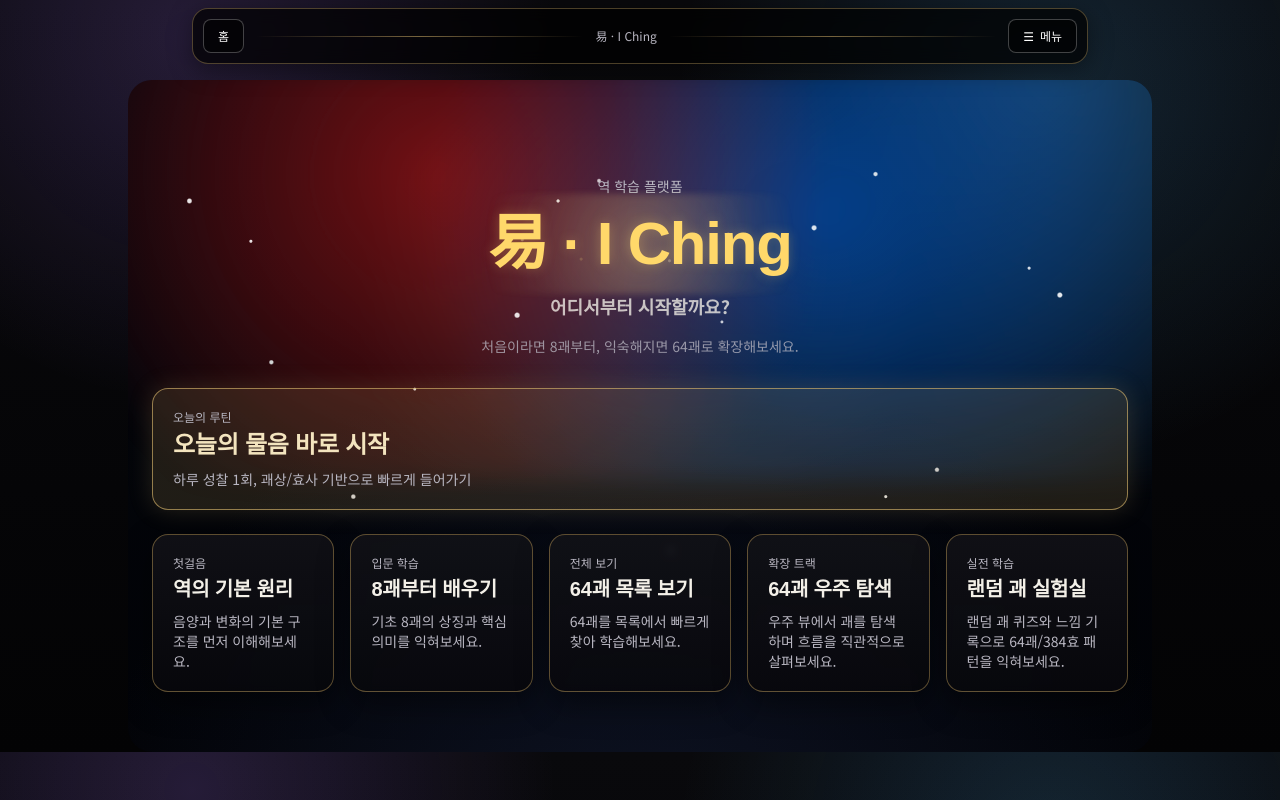
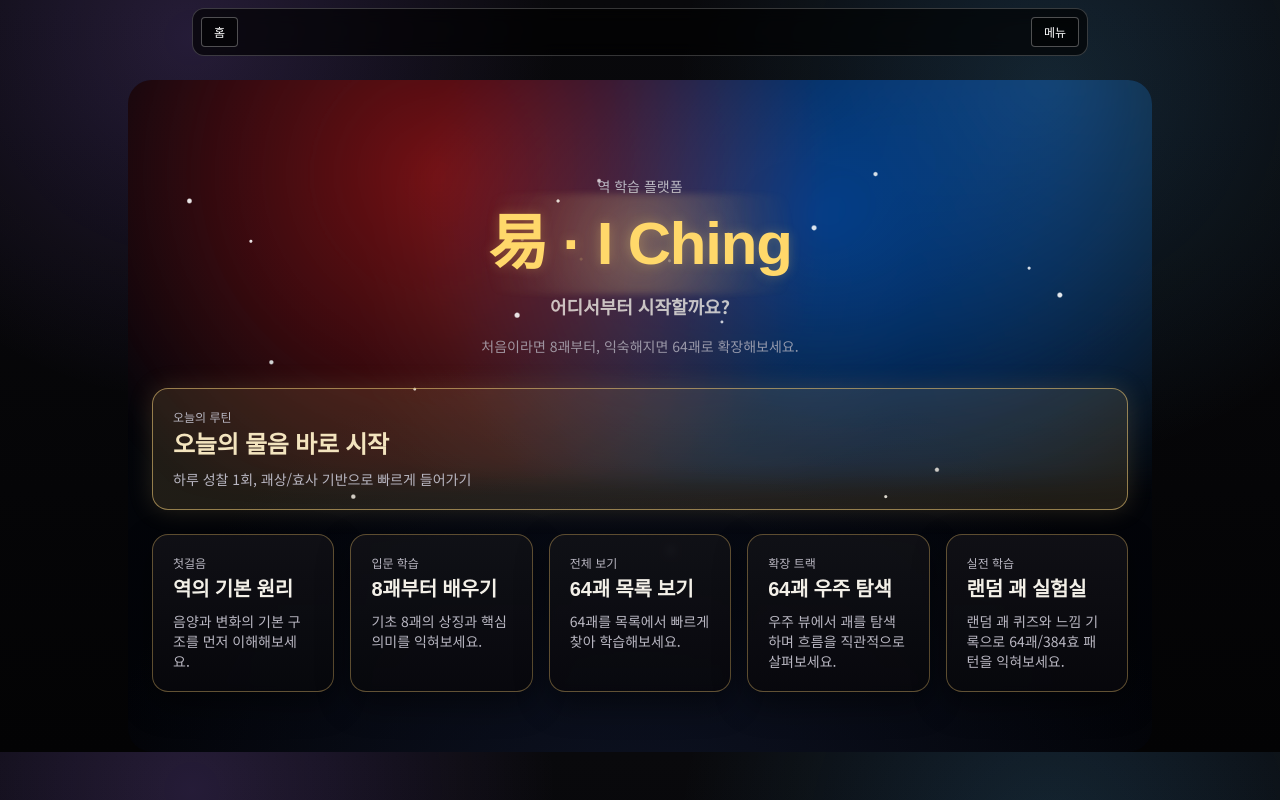
Before and after one commit to kinddragon1224/iching-learning-web, a Next.js app: page / in a window 1280 px wide. Built offline with nearby package versions, Linux system fonts and the light colour scheme.

Commit message:
Revert "ui: 상단 네비 비주얼 폴리시 v2 (브랜드 라벨/골드 라인/아이콘 버튼)"
This reverts commit 7ef118af873befdefb827c785d1365665b2027dc.

```diff
--- a/components/TopNav.tsx
+++ b/components/TopNav.tsx
@@ -18,26 +18,16 @@ export default function TopNav() {
 
   return (
     <nav className="fixed inset-x-0 top-0 z-[100] px-3 pt-2">
-      <div className="mx-auto flex max-w-4xl items-center gap-2 rounded-2xl border border-[rgba(212,178,106,0.35)] bg-black/70 p-2.5 shadow-[0_6px_24px_rgba(0,0,0,0.4)] backdrop-blur" ref={wrapRef}>
-        <Link href="/" className="shrink-0 rounded-lg border border-white/25 bg-black/55 px-3.5 py-2 text-xs font-medium text-white" onClick={() => setOpen(false)}>
+      <div className="mx-auto flex max-w-4xl items-center gap-2 rounded-xl border border-white/20 bg-black/65 p-2 backdrop-blur" ref={wrapRef}>
+        <Link href="/" className="shrink-0 rounded border border-white/30 bg-black/55 px-3 py-1.5 text-xs text-white" onClick={() => setOpen(false)}>
           홈
         </Link>
-
-        <div className="mx-1 hidden h-px flex-1 bg-gradient-to-r from-transparent via-[rgba(212,178,106,0.55)] to-transparent sm:block" />
-        <p className="hidden sm:block text-xs text-[var(--text-muted)]">易 · I Ching</p>
-        <div className="mx-1 hidden h-px flex-1 bg-gradient-to-r from-transparent via-[rgba(212,178,106,0.55)] to-transparent sm:block" />
-
         <button
           type="button"
           onClick={() => setOpen((v) => !v)}
-          className="ml-auto shrink-0 rounded-lg border border-white/25 bg-black/55 px-3.5 py-2 text-xs font-medium text-white"
-          aria-expanded={open}
-          aria-label="메뉴 열기"
+          className="ml-auto shrink-0 rounded border border-white/30 bg-black/55 px-3 py-1.5 text-xs text-white"
         >
-          <span className="inline-flex items-center gap-1.5">
-            <span aria-hidden>{open ? "✕" : "☰"}</span>
-            메뉴
-          </span>
+          메뉴
         </button>
 
         {open && (
```
